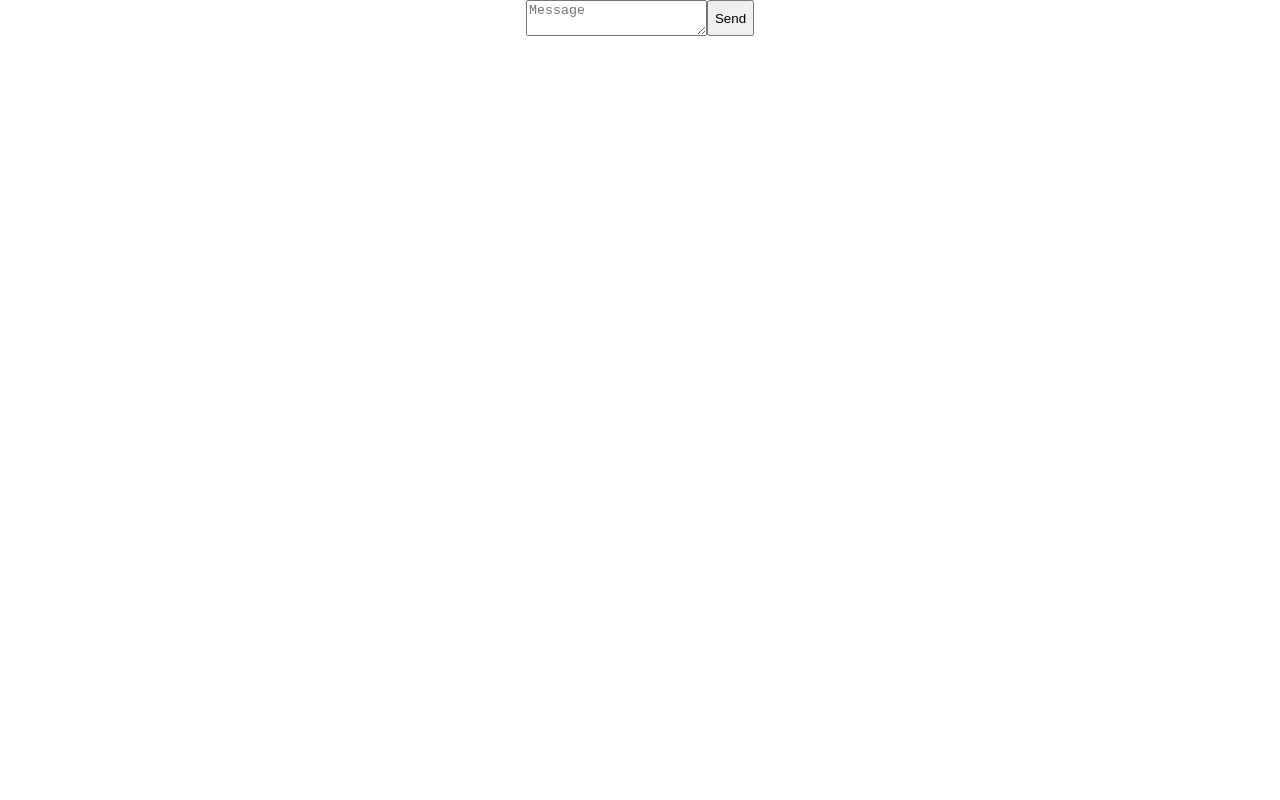
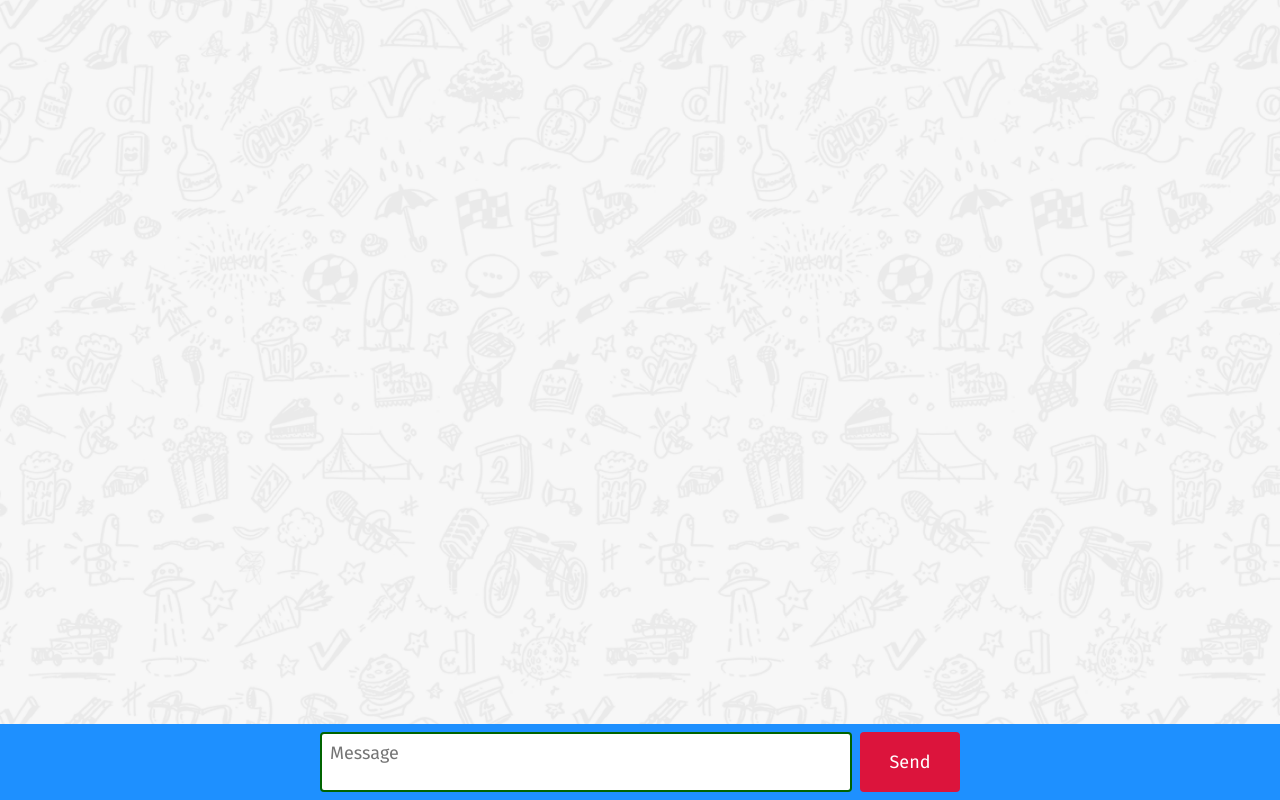
Before and after one commit to mas-wtag/simple-chat, a website built with Parcel: page src/index.html in a window 1280 px wide. Built offline with nearby package versions, Linux system fonts and the light colour scheme.

Commit message:
design adjustments

```diff
--- a/src/styles/style.scss
+++ b/src/styles/style.scss
@@ -5,6 +5,10 @@ body, ul {
 ul {
   list-style-type: none;
   padding: 0;
+}
+
+@mixin radius($width: 4px) {
+  border-radius: $width;
 }
 
 .is-flex {
@@ -24,3 +28,71 @@ ul {
   @extend .is-flex;
   @extend .justify-center;
 }
+
+body {
+  background: url("../assets/images/body-bg.png") no-repeat center center;
+  background-size: cover;
+  overflow: hidden;
+}
+
+.chat--window {
+  height: 100vh;
+
+  &-viewport {
+    overflow-y: auto;
+    flex: 1;
+  }
+
+  ul {
+    padding-top: 24px;
+    width: 640px;
+    margin-left: auto;
+    margin-right: auto;
+
+    li {
+      margin-bottom: 16px;
+      @extend .is-flex;
+    }
+  }
+
+  footer {
+    background-color: dodgerblue;
+    padding-top: 8px;
+    padding-bottom: 8px;
+
+    form {
+      display: flex;
+      width: 640px;
+      height: 60px;
+
+      textarea {
+        flex: 1;
+        background-color: white;
+        padding: 8px;
+        border: 2px solid darkgreen;
+        margin-right: 8px;
+        resize: none;
+        font-family: 'Fira Sans', sans-serif;
+        font-size: 18px;
+        height: auto;
+        @include radius();
+
+        &:focus {
+          outline: none;
+        }
+      }
+
+      button {
+        width: 100px;
+        padding: 0;
+        background-color: crimson;
+        border: none;
+        color: white;
+        cursor: pointer;
+        font-family: 'Fira Sans', sans-serif;
+        font-size: 18px;
+        @include radius();
+      }
+    }
+  }
+}
```
